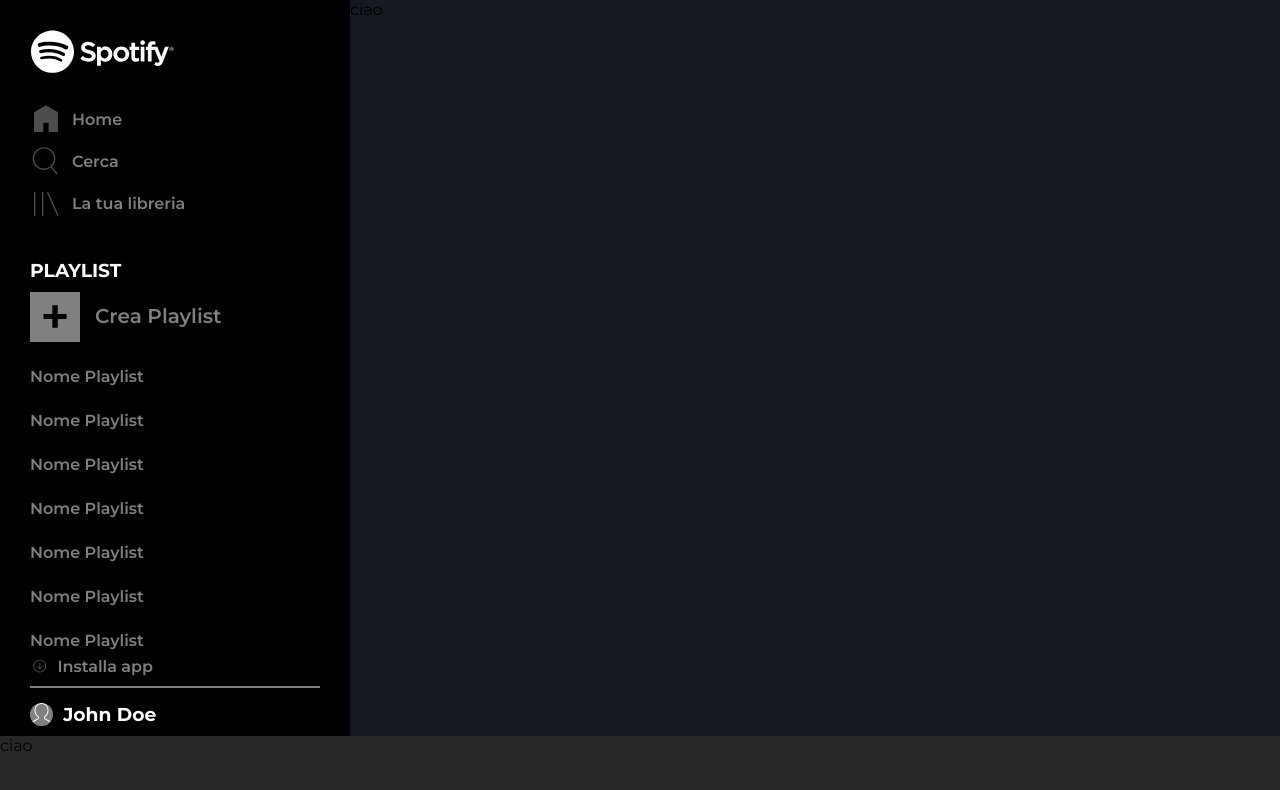
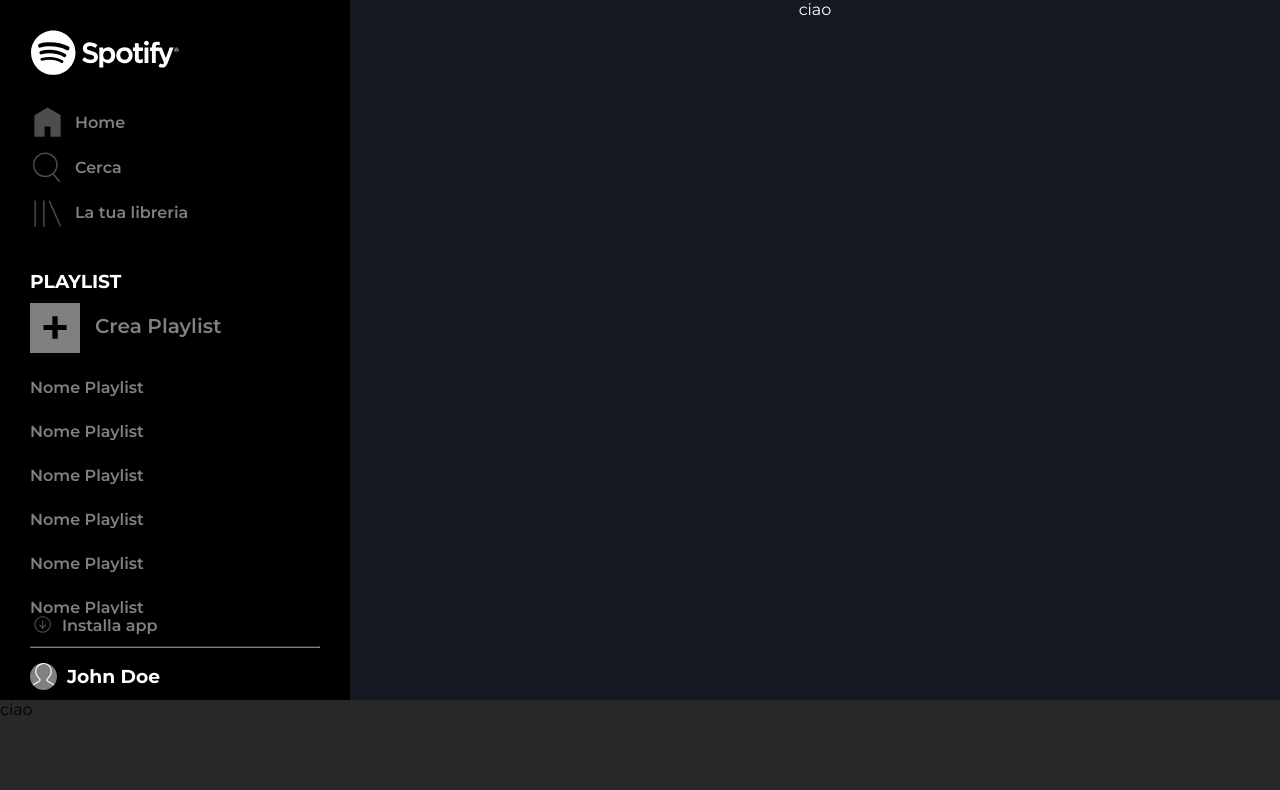
Before and after one commit to michelearcopinto/html-css-spotifyweb, a plain HTML site: page index.html in a window 1280 px wide. Drawn offline with Linux system fonts and the light colour scheme.

Commit message:
fix: aside measurements in pixel and relative media query

```diff
--- a/assets/css/style.css
+++ b/assets/css/style.css
@@ -39,11 +39,12 @@ svg {
 
 body {
     background-color: var(--bcg-color);
+    height: 100vh;
 }
 
 .container {
     display: flex;
-    height: 92vh;
+    height: calc(100% - 100px);
 }
 
 aside {
@@ -51,9 +52,15 @@ aside {
     background-color: var(--aside-color);
     display: flex;
     flex-direction: column;
+    justify-content: space-between;
+    padding-block: 30px 10px;
+}
+
+aside>div:first-child {
+    display: flex;
+    flex-direction: column;
     gap: 30px;
-    padding-top: 30px;
-    position: relative;
+    overflow: auto;
 }
 
 aside a,
@@ -62,13 +69,19 @@ aside {
     font-weight: 600;
 }
 
-aside a:hover {
-    color: var(--heading-font);
-}
-
 aside li {
     list-style-type: none;
     padding-left: 30px;
+    width: fit-content;
+}
+
+aside li:hover {
+    color: var(--heading-font);
+    cursor: pointer;
+}
+
+aside li:hover a {
+    color: var(--heading-font);
 }
 
 aside div h3 {
@@ -91,9 +104,13 @@ aside div h3 {
     display: none;
 }
 
-aside>figure:first-child {
-    width: 50%;
+aside>div:first-child>figure:first-child {
+    width: 180px;
     padding-left: 30px;
+}
+
+aside>div:first-child>figure:first-child:hover {
+    cursor: pointer;
 }
 
 aside .aside-controls {
@@ -102,6 +119,7 @@ aside .aside-controls {
     gap: 10px;
     padding-left: 30px;
     margin-bottom: 10px;
+    width: fit-content;
 }
 
 aside .aside-controls:hover {
@@ -109,7 +127,7 @@ aside .aside-controls:hover {
 }
 
 aside .aside-controls figure {
-    width: 10%;
+    width: 35px;
 }
 
 aside .aside-controls:hover figure img {
@@ -125,7 +143,6 @@ aside .aside-controls figure img {
 }
 
 aside #playlists-menu h3 {
-    margin-bottom: 10px;
     padding-left: 30px;
 }
 
@@ -135,11 +152,17 @@ aside #playlists-menu ul {
     gap: 25px;
 }
 
-aside #playlists-menu ul li:first-child a {
+aside #playlists-menu>div a {
     font-size: 20px;
 }
 
-aside #playlists-menu ul li:first-child a::before {
+aside #playlists-menu>div {
+    width: fit-content;
+    margin-block: 10px 25px;
+    padding-left: 30px;
+}
+
+aside #playlists-menu>div a::before {
     content: "+";
     font-size: 50px;
     color: var(--aside-color);
@@ -153,63 +176,67 @@ aside #playlists-menu ul li:first-child a::before {
     margin-right: 15px;
 }
 
-aside #playlists-menu ul li:first-child:hover {
+aside #playlists-menu>div:hover {
     cursor: pointer;
 }
 
-aside #playlists-menu ul li:first-child:hover a {
+aside #playlists-menu>div:hover a {
     color: var(--heading-font);
 }
 
-aside #playlists-menu ul li:first-child:hover a::before {
+aside #playlists-menu>div:hover a::before {
     background-color: var(--heading-font);
 }
 
-aside>.profile {
-    position: absolute;
-    bottom: 10px;
-    left: 0;
-    right: 0;
-    padding-inline: 30px;
+aside #profile {
+    justify-self: flex-end;
 }
 
-aside .profile div {
+aside #profile div {
     display: flex;
     padding-left: 0;
     margin-bottom: 0;
 }
 
-aside .profile div:first-child {
-    margin-bottom: 15px;
-    border-bottom: 2px solid var(--aside-font);
-    padding-block: 10px;
+aside #profile div:first-child {
+    padding-left: 30px;
 }
 
-aside .profile div:first-child figure {
-    width: 6%;
+aside #profile div:first-child figure {
+    width: 22px;
 }
 
-aside .profile div:nth-child(2) figure {
-    width: 8%;
+aside #profile hr {
+    margin-block: 10px 15px;
+    margin-inline: 30px;
+    border-color: var(--aside-font);
+}
+
+aside #profile div:nth-child(3) {
+    padding-left: 30px;
+}
+
+aside #profile div:nth-child(3) figure {
+    width: 27px;
     background-color: var(--aside-font);
     border-radius: 50%;
     aspect-ratio: 1;
     overflow: hidden;
 }
 
-aside .profile div:nth-child(2) figure img {
+aside #profile div:nth-child(3) figure img {
     filter: none;
 }
 
 main {
-    width: max-content;
+    width: calc(100% - 350px);
+    text-align: center;
+    color: white;
 }
 
 footer {
     background-color: var(--nav-color);
-    height: 8vh;
-    position: fixed;
-    bottom: 0;
+    height: 100px;
     width: 100%;
     z-index: 1;
 }
@@ -222,51 +249,45 @@ footer {
     }
 
     aside #playlists-menu,
-    aside>figure:first-child,
-    aside div:nth-child(3) .aside-controls a,
-    aside .profile div a,
-    aside .profile div h3 {
+    aside>div:first-child>figure:first-child,
+    aside #main-controls .aside-controls a,
+    aside #profile div a,
+    aside #profile hr,
+    aside #profile div h3 {
         display: none;
-    }
-
-    aside .profile div:first-child {
-        border-bottom: 0;
     }
 
     aside .hidden {
         display: block;
     }
 
-    aside figure:nth-child(2):hover {
+    aside>div>figure:nth-child(2):hover {
         cursor: pointer;
     }
 
-    aside .aside-controls figure {
+    aside #profile div:first-child figure {
+        width: 70%;
+        margin-inline: auto;
+        margin-bottom: 20px;
+    }
+
+    aside #profile div:nth-child(3) figure {
         width: 100%;
     }
 
-    aside .profile div:first-child figure {
-        width: 100%;
-    }
-
-    aside .profile div:nth-child(2) figure {
-        width: 100%;
-    }
-
-    aside>.profile {
-        bottom: 15px;
-        left: 15px;
-        right: 15px;
+    aside #profile hr {
         padding-inline: 0;
     }
 
-    aside .profile div:first-child {
-        margin-bottom: 15px;
-        border-bottom: 0;
-        padding-block: 0;
+    aside #profile div:first-child {
+        padding-left: 0;
     }
 
-    aside .profile div:first-child img {
+    aside #profile div:nth-child(3) {
+        padding-left: 0;
+    }
+
+    aside #profile div:first-child img {
         width: 90%;
     }
 
@@ -277,4 +298,9 @@ footer {
     .aside-green:hover {
         border-left: 0;
     }
+
+    main {
+        width: calc(100% - 70px);
+        color: white;
+    }
 }
--- a/index.html
+++ b/index.html
@@ -28,13 +28,14 @@
 <body>
     <div class="container">
         <aside>
+            <div>
                 <figure>
                     <img src="./assets/img/logo.svg" alt="spotify-logo">
                 </figure>
                 <figure class="hidden">
                     <img src="./assets/img/logo-small.svg" alt="spotify-logo-small">
                 </figure>
-            <div>
+                <div id="main-controls">
                     <div class="aside-controls aside-green">
                         <figure>
                             <img src="./assets/img/home.svg" alt="home-aside-button">
@@ -59,8 +60,10 @@
 
                 <div id="playlists-menu">
                     <h3>PLAYLIST</h3>
+                    <div class="aside-green">
+                        <a href="">Crea Playlist</a>
+                    </div>
                     <ul>
-                    <li class="aside-green"><a href="">Crea Playlist</a></li>
                         <li class="aside-green"><a href="">Nome Playlist</a></li>
                         <li class="aside-green"><a href="">Nome Playlist</a></li>
                         <li class="aside-green"><a href="">Nome Playlist</a></li>
@@ -70,16 +73,18 @@
                         <li class="aside-green"><a href="">Nome Playlist</a></li>
                     </ul>
                 </div>
+            </div>
 
-            <div class="profile">
-                <div class="aside-controls switch">
+            <div id="profile">
+                <div class="aside-controls aside-green switch">
                     <figure>
                         <img src="./assets/img/download.svg" alt="download-app">
                     </figure>
                     <a href="">Installa app</a>
                 </div>
+                <hr>
                 <div class="aside-controls switch">
-                    <figure class="show-mobile">
+                    <figure>
                         <img src="./assets/img/profile.svg" alt="user-pic">
                     </figure>
                     <h3>John Doe</h3>
@@ -88,7 +93,9 @@
         </aside>
 
         <main>
+            <div>
                 ciao
+            </div>
         </main>
 
     </div>
```
Lines whose indentation alone changed are shown as unchanged.
